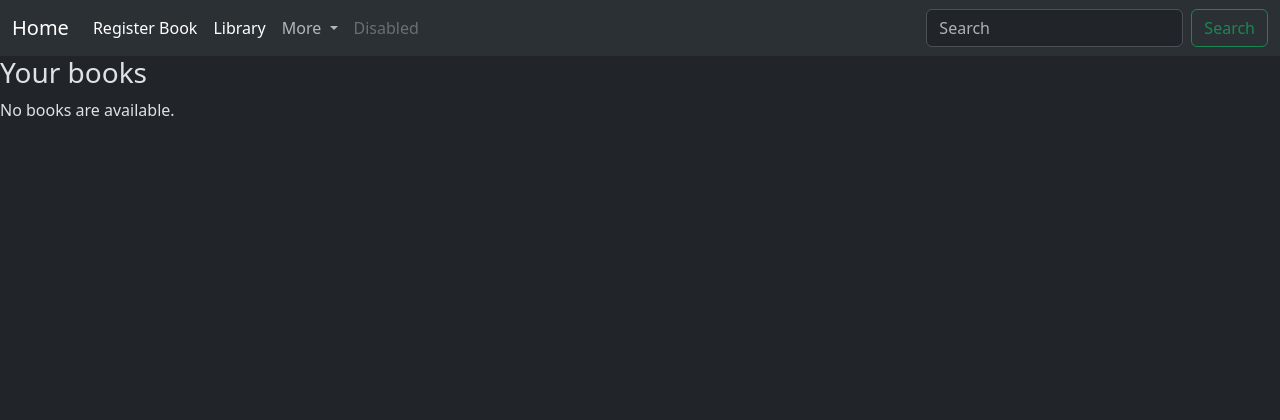
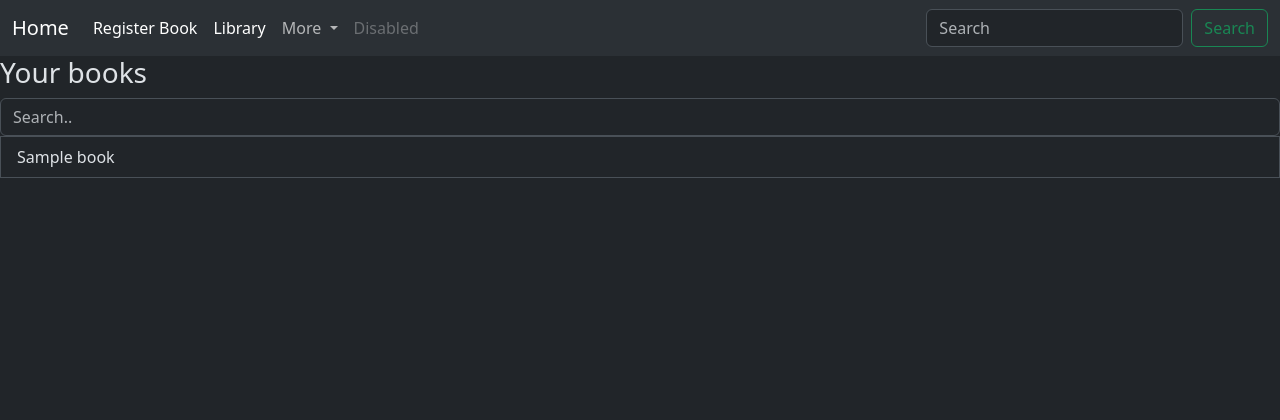
Before and after one commit to LukeTwo/InventoryWebApp, a Django app: page /library/ in a window 1280 px wide. Shown: the top 420 px of the page. Run offline with Django 3.2, Linux system fonts and the light colour scheme; a user stored in the database is signed in; tables that the repository leaves empty hold one stand-in row (values such as "Sample post"); some libraries are stand-ins or nearby versions.

Commit message:
+search, fixed context issue caused by dark mode

```diff
--- a/home/templates/home/library.html
+++ b/home/templates/home/library.html
@@ -1,9 +1,12 @@
 <!-- This takes a list of books from view.library and lists the names on their own rows -->
 {% extends 'home/base.html' %}
 {% block content %}
+<script src="https://ajax.googleapis.com/ajax/libs/jquery/3.7.1/jquery.min.js"></script>
+<script src="https://maxcdn.bootstrapcdn.com/bootstrap/3.4.1/js/bootstrap.min.js"></script>
 <link href="https://cdn.jsdelivr.net/npm/bootstrap@5.3.3/dist/css/bootstrap.min.css" rel="stylesheet" integrity="sha384-QWTKZyjpPEjISv5WaRU9OFeRpok6YctnYmDr5pNlyT2bRjXh0JMhjY6hW+ALEwIH" crossorigin="anonymous">
 <h3>Your books</h3>
-<ul class="list-group">
+<input class="form-control" id="myInput" type="text" placeholder="Search..">
+<ul class="list-group" id="book-list">
 {% if books %}
     {% for book in books %}
         <li><a class="list-group-item" href="/library/{{ book.book_id }}/">{{ book.book_name }}</a></li>
@@ -12,4 +15,15 @@
     <p>No books are available.</p>
 {% endif %}
 </ul>
+
+<script>
+    $(document).ready(function(){
+      $("#myInput").on("keyup", function() {
+        var value = $(this).val().toLowerCase();
+        $("#book-list li").filter(function() {
+          $(this).toggle($(this).text().toLowerCase().indexOf(value) > -1)
+        });
+      });
+    });
+    </script>
 {% endblock %}
--- a/home/views.py
+++ b/home/views.py
@@ -25,11 +25,13 @@ def library(request):
     template = loader.get_template('home/library.html')
     test = request.user.id
     books = Book.objects.filter(user = request.user.id)
+    color = theme[Darkmode.objects.filter(user=request.user)[0].choice]
     context = {
         'books': books,
+        'color':color,
     }
-    color = theme[Darkmode.objects.filter(user=request.user)[0].choice]
-    return HttpResponse(template.render({'color':color}, request))
+    print(books)
+    return HttpResponse(template.render(context, request))
 
 # this takes the book_id in the url and displays a message to say which id you are viewing
 def specific(request, book_id):
```
Also changed, not shown: README.md.
